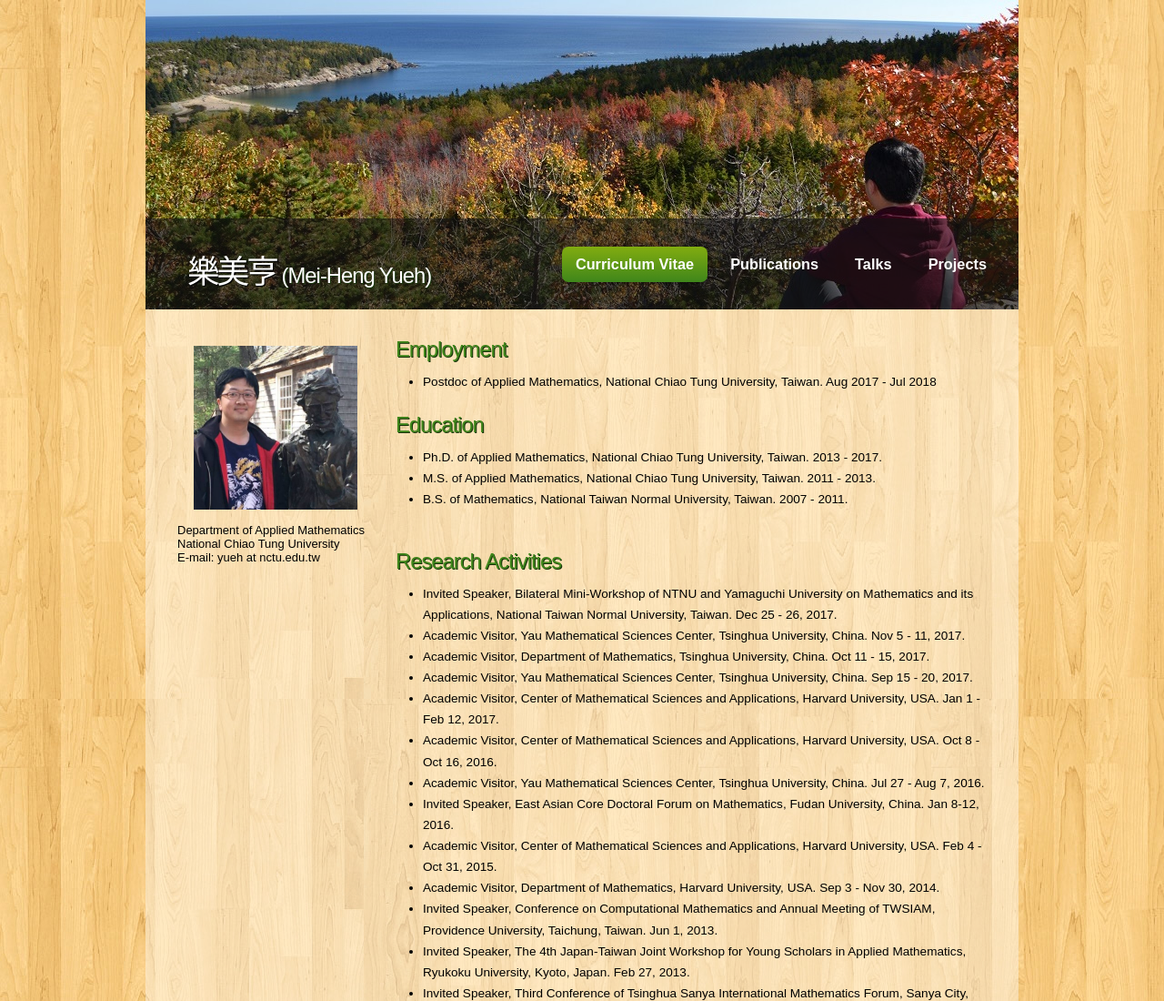
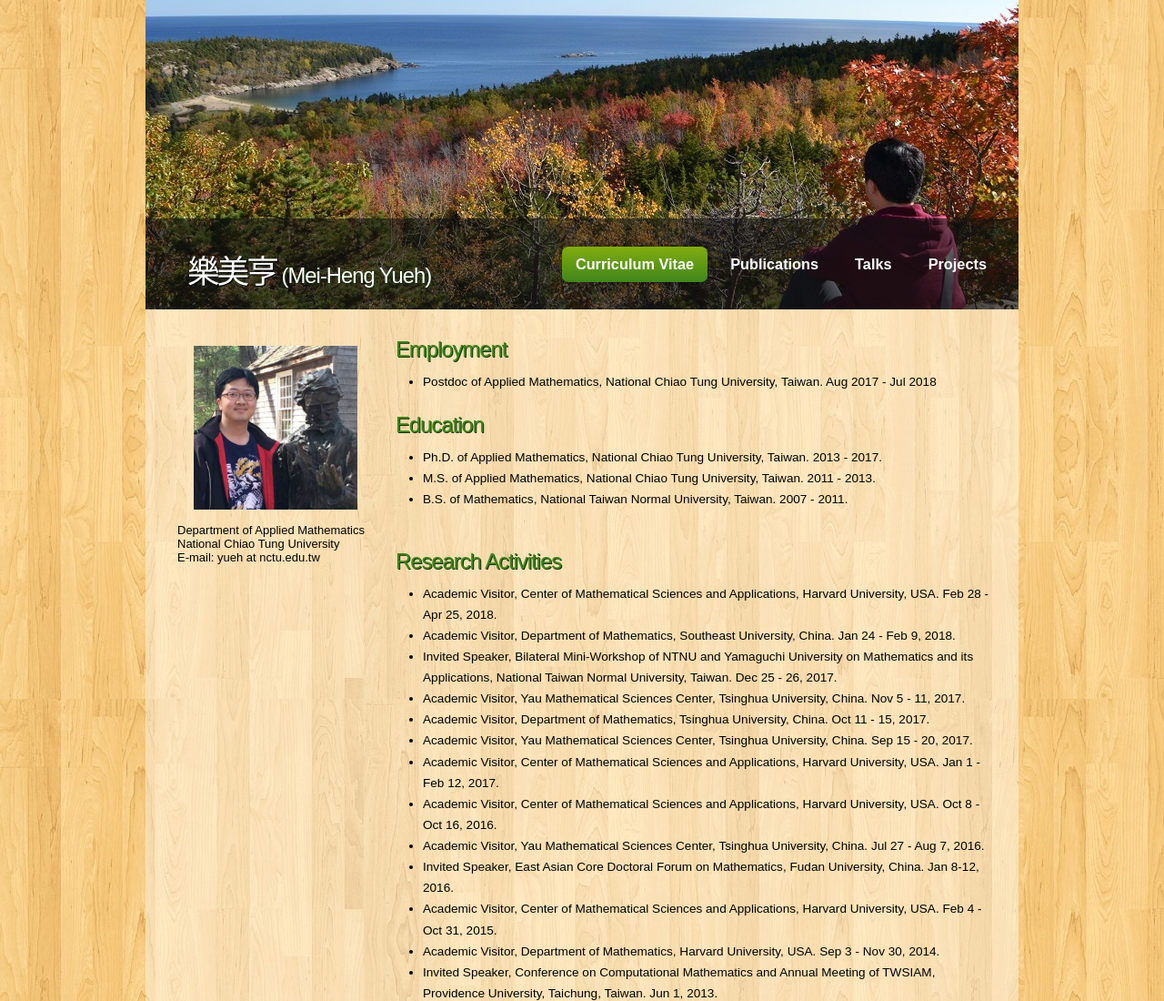
Before and after one commit to mhyueh/mhyueh.github.io, a plain HTML site: page cv.html in a window 1280 px wide. Shown: the top 1100 px of the page at 91% size. Drawn offline with Linux system fonts and the light colour scheme.

Commit message:
Add files via upload

```diff
--- a/cv.html
+++ b/cv.html
@@ -127,6 +127,8 @@ E-mail: yueh at nctu.edu.tw
 <p>
 <h1>Research Activities</h1>
 <ul>
+<li>Academic Visitor, Center of Mathematical Sciences and Applications, Harvard University, USA. Feb 28 - Apr 25, 2018.</li>
+<li>Academic Visitor, Department of Mathematics, Southeast University, China. Jan 24 - Feb 9, 2018.</li>
 <li>Invited Speaker, Bilateral Mini-Workshop of NTNU and Yamaguchi University on Mathematics and its Applications, National Taiwan Normal University, Taiwan. Dec 25 - 26, 2017.</li>
 <li>Academic Visitor, Yau Mathematical Sciences Center, Tsinghua University, China. Nov 5 - 11, 2017.</li>
 <li>Academic Visitor, Department of Mathematics, Tsinghua University, China. Oct 11 - 15, 2017.</li>
```
Also changed, not shown: talks.html (+4 -0 lines).
